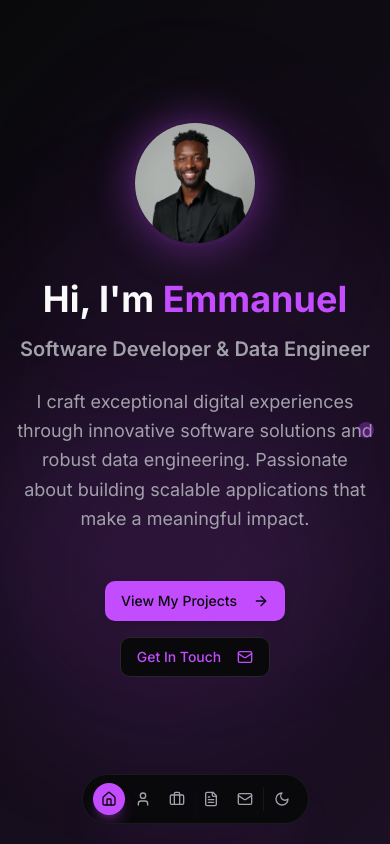
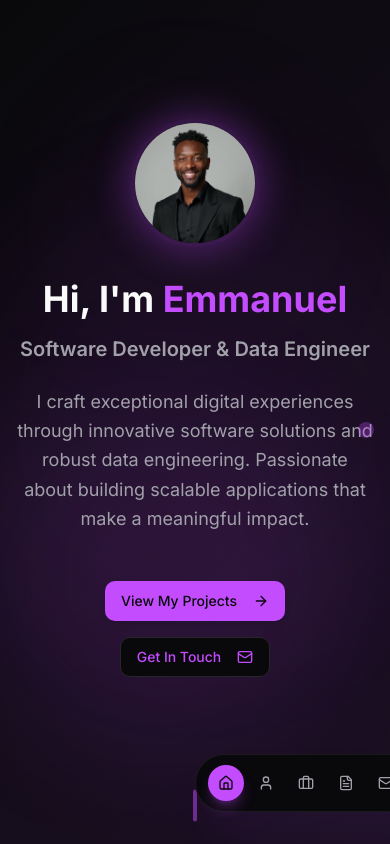
Before and after one commit to devmrebuka/emmanuel-dev-showcase, a React (Vite) app: page / in a window 390 px wide. Shown: the top 844 px of the page. Built offline with nearby package versions, Linux system fonts and the light colour scheme.

Commit message:
Reverted to commit 1330100fd6e16ff4aee1e69f95292d7c5d976a8f

```diff
--- a/src/components/DynamicNavigation.tsx
+++ b/src/components/DynamicNavigation.tsx
@@ -199,20 +199,20 @@ const DynamicNavigation = ({ onOpenCommandPalette }: { onOpenCommandPalette?: ()
             }}
             exit={{ opacity: 0, scale: 0.8, y: 30 }}
             transition={{ duration: 0.3, ease: "easeOut" }}
-            className="fixed bottom-5 inset-x-0 z-40 md:hidden px-4 flex justify-center"
+            className="fixed bottom-8 left-1/2 transform -translate-x-1/2 z-40 md:hidden"
           >
             <motion.div
               whileHover={{ scale: 1.02 }}
-              className="bg-card/95 backdrop-blur-xl border border-border/60 rounded-full px-2.5 py-2 shadow-2xl shadow-primary/10 max-w-[calc(100vw-2rem)] overflow-hidden"
+              className="bg-card/95 backdrop-blur-xl border border-border/60 rounded-full px-3 py-2.5 shadow-2xl shadow-primary/10"
             >
-              <div className="flex items-center space-x-0.5 sm:space-x-1 flex-nowrap">
+              <div className="flex items-center space-x-1">
                 {navItems.map((item) => (
                   <motion.button
                     key={item.label}
                     onClick={() => scrollToSection(item.href)}
                     whileHover={{ scale: 1.1, y: -2 }}
                     whileTap={{ scale: 0.9 }}
-                    className={`p-2 rounded-full transition-all duration-200 ${
+                    className={`p-2.5 rounded-full transition-all duration-200 ${
                       activeSection === item.href.substring(1)
                         ? 'bg-primary text-primary-foreground shadow-lg shadow-primary/30'
                         : 'text-muted-foreground hover:text-primary hover:bg-primary/10'
@@ -223,12 +223,12 @@ const DynamicNavigation = ({ onOpenCommandPalette }: { onOpenCommandPalette?: ()
                     <item.icon className="h-4 w-4" />
                   </motion.button>
                 ))}
-                <div className="w-px h-6 bg-border/50 mx-1.5 sm:mx-2" />
+                <div className="w-px h-6 bg-border/50 mx-2" />
                 <motion.button
                   onClick={cycleTheme}
                   whileHover={{ scale: 1.1, y: -2 }}
                   whileTap={{ scale: 0.9 }}
-                  className="p-2 rounded-full text-muted-foreground hover:text-primary hover:bg-primary/10 transition-all duration-200"
+                  className="p-2.5 rounded-full text-muted-foreground hover:text-primary hover:bg-primary/10 transition-all duration-200"
                   title="Toggle theme"
                   aria-label="Toggle theme"
                 >
--- a/src/index.css
+++ b/src/index.css
@@ -159,13 +159,10 @@
     @apply bg-background text-foreground font-inter antialiased;
     font-feature-settings: "cv11", "ss01";
     scroll-behavior: smooth;
-    overflow-x: hidden;
-    max-width: 100vw;
   }
 
   html {
     scroll-behavior: smooth;
-    overflow-x: hidden;
   }
 }
 
```
